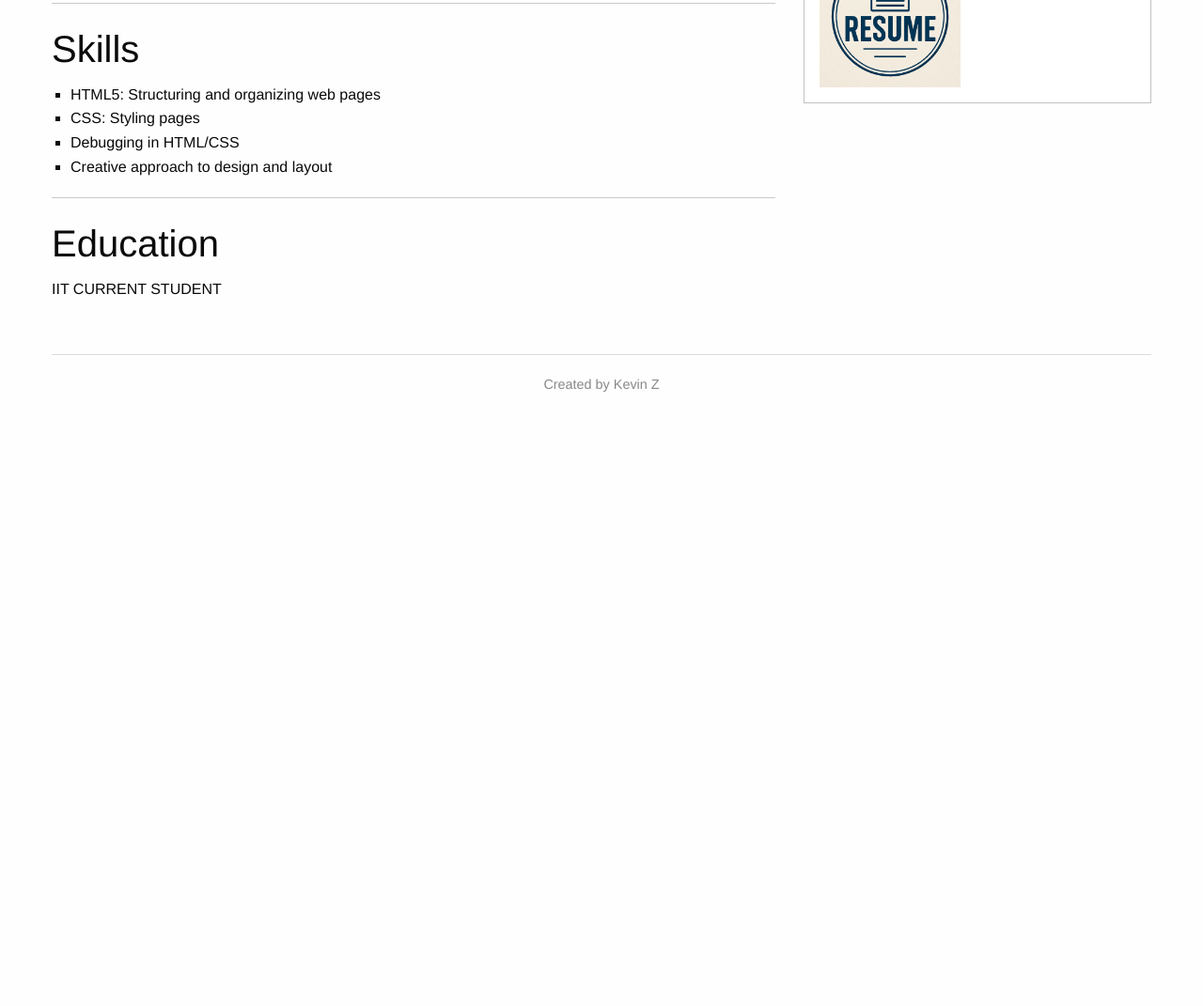
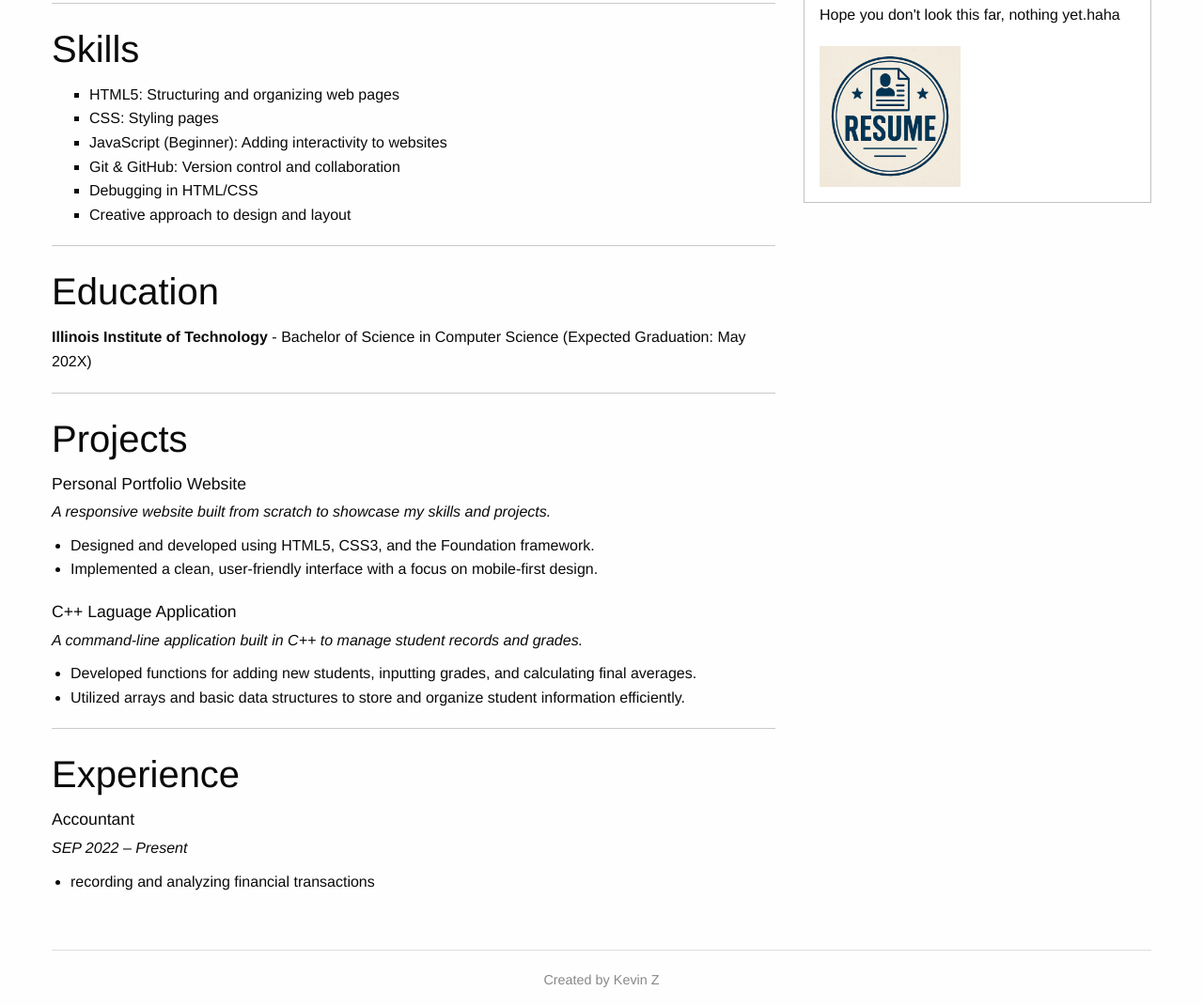
Before and after one commit to WOODSIDETIGER/project4, a plain HTML site: page index.html in a window 1280 px wide. Shown: the part 360-1431 px from the top of the page at 94% size. Before the commit the page ends 800 px from the top, so only its background shows below. Drawn offline with Linux system fonts and the light colour scheme.

Commit message:
content update

```diff
--- a/css/app.css
+++ b/css/app.css
@@ -1,4 +1,3 @@
-
 .resume-intro {
   font-style: italic;
   color: #666;
@@ -6,6 +5,7 @@
 
 .resumelist {
   list-style-type: square;
+  padding-left: 20px;
 }
 
 .logo_2 {
@@ -23,3 +23,16 @@
   font-size: 0.9em;
   color: #888;
 }
+
+.project, .job {
+  margin-bottom: 20px;
+}
+
+.project h3, .job h3 {
+  margin-bottom: 5px;
+  font-size: 1.1em;
+}
+
+.project p, .job p {
+  margin-bottom: 10px;
+}
--- a/index.html
+++ b/index.html
@@ -21,7 +21,7 @@
         <div class="large-12 cell">
           <div class="callout">
             <p class="resume-intro">
-              Welcome to my Fundamentals of Web Development course project4. This page was created as part of my HTML course project to practice building structured content on the web. Here you will find an overview of my background, skills, and experiences as I continue learning HTML CSS and Javascript.
+              Welcome to my resume page! This page was created as part of my HTML course project to practice building structured content on the web. Here you will find an overview of my background, skills, and experiences as I continue learning HTML and CSS.
             </p>
           </div>
         </div>
@@ -43,6 +43,8 @@
             <ul class="resumelist">
               <li>HTML5: Structuring and organizing web pages</li>
               <li>CSS: Styling pages</li>
+              <li>JavaScript (Beginner): Adding interactivity to websites</li>
+              <li>Git & GitHub: Version control and collaboration</li>
               <li>Debugging in HTML/CSS</li>
               <li>Creative approach to design and layout</li>
             </ul>
@@ -52,7 +54,42 @@
 
           <section>
             <h2>Education</h2>
-            <p>IIT CURRENT STUDENT</p>
+            <p><strong>Illinois Institute of Technology</strong> - Bachelor of Science in Computer Science (Expected Graduation: May 202X)</p>
+          </section>
+
+          <hr>
+
+          <section>
+            <h2>Projects</h2>
+            <div class="project">
+              <h3>Personal Portfolio Website</h3>
+              <p><em>A responsive website built from scratch to showcase my skills and projects.</em></p>
+              <ul>
+                <li>Designed and developed using HTML5, CSS3, and the Foundation framework.</li>
+                <li>Implemented a clean, user-friendly interface with a focus on mobile-first design.</li>
+              </ul>
+            </div>
+            <div class="project">
+              <h3>C++ Laguage Application</h3>
+              <p><em>A command-line application built in C++ to manage student records and grades.</em></p>
+              <ul>
+                <li>Developed functions for adding new students, inputting grades, and calculating final averages.</li>
+                <li>Utilized arrays and basic data structures to store and organize student information efficiently.</li>
+              </ul>
+            </div>
+          </section>
+
+          <hr>
+
+          <section>
+            <h2>Experience</h2>
+            <div class="job">
+              <h3>Accountant </h3>
+              <p><em>SEP 2022 – Present</em></p>
+              <ul>
+                <li>recording and analyzing financial transactions</li>
+              </ul>
+            </div>
           </section>
 
         </div>
@@ -64,6 +101,10 @@
               <p>
                 GitHub: <a href="https://github.com/WOODSIDETIGER" target="_blank">github.com/WOODSIDETIGER</a>
               </p>
+            </section>
+            <section>
+              <h2>Awards</h2>
+              <p>Hope you don't look this far, nothing yet.haha</p>
             </section>
             <div>
               <img src="media/image/resume.png" alt="logo" class="logo_2">
```
